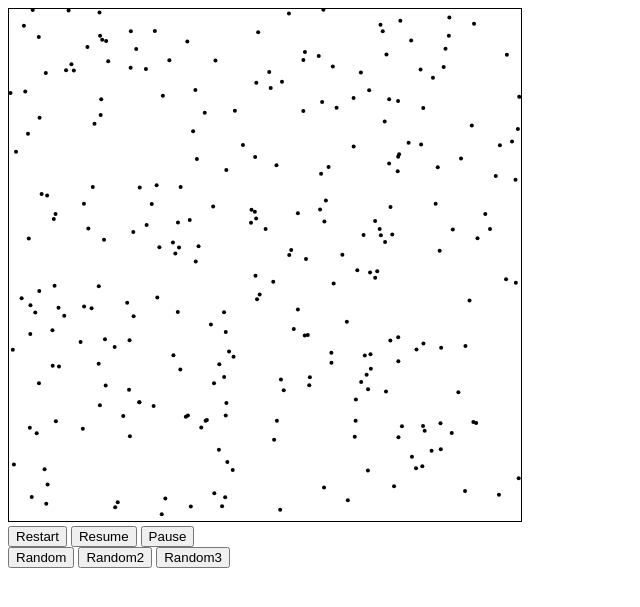
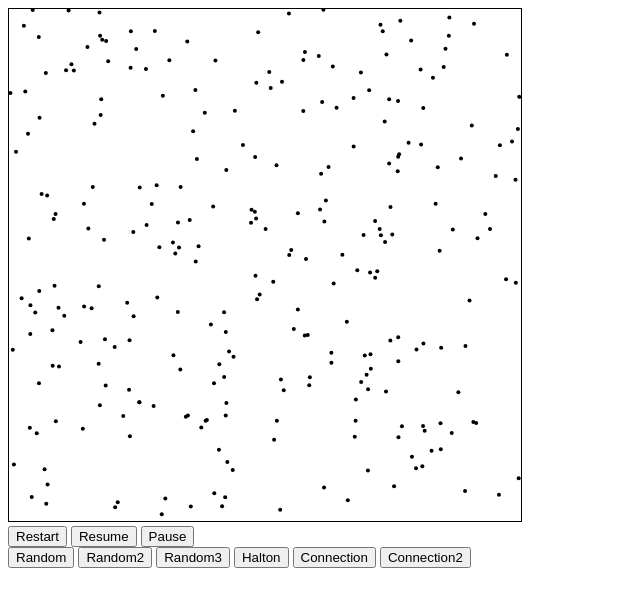
Before and after one commit to enh6/enh6.github.io, a Jekyll site: the page canvas.html, which Jekyll copies as it is, in a window 1280 px wide. Shown: the top 607 px of the page, without its empty margins (0-640 px from the left). Built offline with Jekyll 4.4.1, drawn with Linux system fonts in a browser that asks for light colours; part of the change alters nothing that is shown.

Commit message:
Update canvas.html

```diff
--- a/canvas.html
+++ b/canvas.html
@@ -26,6 +26,9 @@ canvas {
     <button onclick="run(drawRandom)">Random</button>
     <button onclick="run(drawRandom2)">Random2</button>
     <button onclick="run(drawRandom3)">Random3</button>
+    <button onclick="run(drawHalton)">Halton</button>
+    <button onclick="run(drawConnection)">Connection</button>
+    <button onclick="run(drawConnection2)">Connection2</button>
   </div>
   <script>
 function setupCanvas(canvas) {
@@ -41,6 +44,35 @@ var ctx = setupCanvas(document.querySelector('canvas'));
 var idx;
 var data = null;
 var is_pause = false;
+
+//Generator function for Halton sequence
+//https://en.wikipedia.org/wiki/Halton_sequence
+var halton_sequence = function*(b) {
+  var n = 0, d = 1;
+  while (true) {
+    var x = d - n;
+    if (x == 1) {
+      n = 1;
+      d *= b;
+    } else {
+      y = Math.floor(d / b);
+      while (x <= y) {
+        y = Math.floor(y / b);
+      }
+      n = (b + 1) * y - x;
+    }
+    yield n / d;
+  }
+};
+
+var halton_2 = halton_sequence(2);
+var halton_3 = halton_sequence(3);
+
+var haltonPoint = function() {
+  x = halton_2.next().value * 512;
+  y = halton_3.next().value * 512;
+  return {'x': x, 'y': y};
+}
 
 var fade = function() {
   ctx.save();
@@ -72,6 +104,39 @@ var randomPoint = function(p, r) {
     y = Math.random() * r;
   }
   return {'x': x, 'y': y};
+}
+
+var swap = function(p0, p1) {
+  x = p0.x;
+  y = p0.y;
+  p0.x = p1.x;
+  p0.y = p1.y;
+  p1.x = x;
+  p1.y = y;
+}
+
+var distance = function(p0, p1) {
+  return Math.sqrt((p0.x - p1.x) ** 2 +  (p0.y - p1.y) ** 2);
+}
+
+// To find orientation of ordered triplet (p, q, r).
+// The function returns following values
+// 0 --> p, q and r are collinear
+// 1 --> Clockwise
+// 2 --> Counterclockwise
+var orientation = function(p, q, r) {
+  var val = (q.y - p.y) * (r.x - q.x) -
+            (q.x - p.x) * (r.y - q.y);
+  if (val == 0) return 0;
+  return (val > 0)? 1: 2;
+}
+
+var isIntersect = function(p0, p1, q0, q1) {
+  var o1 = orientation(p0, p1, q0);
+  var o2 = orientation(p0, p1, q1);
+  var o3 = orientation(q0, q1, p0);
+  var o4 = orientation(q0, q1, p1);
+  return (o1 != o2 && o3 != o4);
 }
 
 var drawRandom = function() {
@@ -120,6 +185,7 @@ var drawRandom3 = function() {
   ctx.moveTo(data.p.x, data.p.y);
   ctx.bezierCurveTo(data.cp.x, data.cp.y, cp.x, cp.y, p.x, p.y);
   ctx.stroke();
+
   ctx.restore();
 
   cp.x = p.x + (p.x - cp.x);
@@ -127,6 +193,149 @@ var drawRandom3 = function() {
 
   data.p = p;
   data.cp = cp;
+}
+
+var drawHalton = function() {
+  var p = haltonPoint();
+
+  ctx.beginPath();
+  ctx.arc(p.x, p.y, 2, 0, 2 * Math.PI);
+  ctx.fill();
+}
+
+//if line p[idx0] p[idx1] intersects polygon p[0], p[1], ... p[idx-1]
+var intersect = function(p, idx, idx0, idx1) {
+  for (var i = 0; i < idx-1; i++) {
+    if (isIntersect(p[i], p[i+1], p[idx0], p[idx1])) {
+      if (i != idx0 && (i + 1) != idx0) {
+        return true;
+      }
+    }
+  }
+  if (isIntersect(p[idx-1], p[0], p[idx0], p[idx1])) {
+    if ((idx - 1) != idx0 && 0 != idx0) {
+      return true;
+    }
+  }
+  return false;
+}
+
+
+//insert point p[src] after p[dst]
+var insert = function(p, dst, src) {
+  var q = p[src];
+  for (var i = src; i > dst + 1; i--) {
+    p[i] = p[i - 1];
+  }
+  p[dst + 1] = q;
+}
+
+// longest edge in polygon p[0], p[1], ... p[idx-1]
+var longest = function(p, idx) {
+  var k = idx-1;
+  var l = distance(p[0], p[idx-1]);
+  for (i = 0; i < idx - 1; i++) {
+    d = distance(p[i], p[i+1]);
+    if(d > l) {
+      k = i;
+      l = d;
+    }
+  }
+  return k;
+}
+
+var drawConnection = function() {
+  if (data == null) {
+    data = {};
+    data.n = Math.floor(Math.random() * 200) + 10;
+    data.p = [];
+    idx = 2;
+    for (var i = 0; i < data.n; i++) {
+      data.p.push(haltonPoint());
+    }
+  }
+
+  ctx.clearRect(0, 0, 512, 512);
+
+  var found = false;
+  var s = longest(data.p, idx);
+  for (var i = 0; i < idx; i++) {
+    var p0 = s + i;
+    if (p0 >= idx) p0 -= idx;
+    var p1 = p0 + 1 >= idx ? 0 : p0 + 1;
+    for (var j = idx; j < data.n; j++) {
+      if (!intersect(data.p, idx, p0, j) && !intersect(data.p, idx, p1, j)) {
+        found = true;
+        insert(data.p, p0, j);
+        break;
+      }
+    }
+    if (found) break;
+  }
+
+  if (found) {
+    idx++;
+  } else {
+    restart();
+    return;
+  }
+
+  ctx.save();
+  ctx.lineWidth = 3;
+  ctx.lineJoin = 'round';
+  ctx.beginPath();
+  ctx.moveTo(data.p[0].x, data.p[0].y);
+  for (var i = 1; i < idx; i++) {
+    ctx.lineTo(data.p[i].x, data.p[i].y);
+  }
+  ctx.lineTo(data.p[0].x, data.p[0].y);
+  ctx.stroke();
+  ctx.restore();
+}
+
+var drawConnection2 = function() {
+  if (data == null) {
+    data = {};
+    data.n = Math.floor(Math.random() * 200) + 10;
+    data.p = [];
+    idx = 3;
+    for (var i = 0; i < 3; i++) {
+      data.p.push({'x': Math.random() * 512,
+                   'y': Math.random() * 512});
+    }
+  }
+
+  if (idx == data.n) {
+    restart();
+    return;
+  }
+
+  ctx.clearRect(0, 0, 512, 512);
+
+  var p0 = longest(data.p, idx);
+  var p1 = p0 + 1 >= idx ? 0 : p0 + 1;
+  var d = distance(data.p[p0], data.p[p1]);
+  while(1) {
+    data.p[idx] = randomPoint(data.p[p0], d);
+    if (!intersect(data.p, idx, p0, idx) && !intersect(data.p, idx, p1, idx)) {
+      insert(data.p, p0, idx);
+      idx++;
+      break;
+    }
+  }
+
+
+  ctx.save();
+  ctx.lineWidth = 3;
+  ctx.lineJoin = 'round';
+  ctx.beginPath();
+  ctx.moveTo(data.p[0].x, data.p[0].y);
+  for (var i = 1; i < idx; i++) {
+    ctx.lineTo(data.p[i].x, data.p[i].y);
+  }
+  ctx.lineTo(data.p[0].x, data.p[0].y);
+  ctx.stroke();
+  ctx.restore();
 }
 
 var drawFunction = drawRandom;
```
Lines whose indentation alone changed are shown as unchanged.
